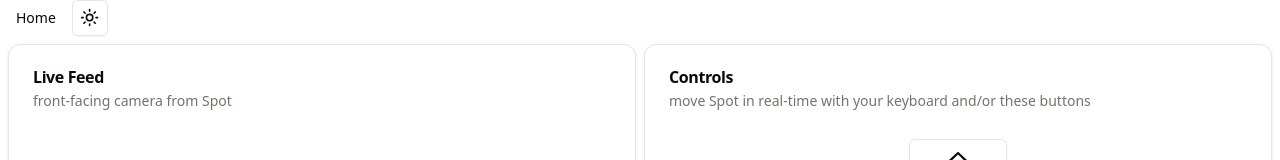
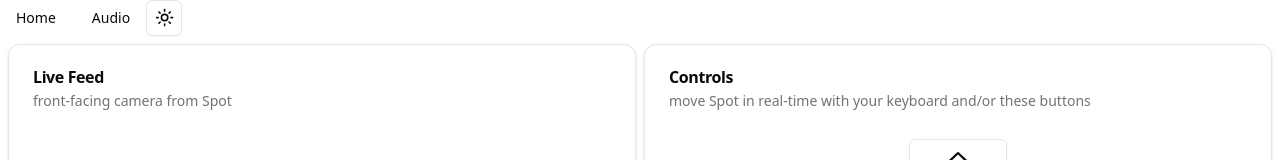
Before and after one commit to raviriley/code-spot, a Next.js app in the folder spotter/: page / in a window 1280 px wide. Shown: the top 160 px of the page. Built offline with nearby package versions, Linux system fonts and the light colour scheme; no server answers.

Commit message:
Add audio page to navbar

```diff
--- a/spotter/components/navbar.tsx
+++ b/spotter/components/navbar.tsx
@@ -17,10 +17,10 @@ const navigation = [
     name: "Home",
     href: "/",
   },
-  // {
-  //   name: "Save",
-  //   href: "/save",
-  // },
+  {
+    name: "Audio",
+    href: "/audio",
+  },
   // {
   //   name: "Log",
   //   href: "/log",
```
